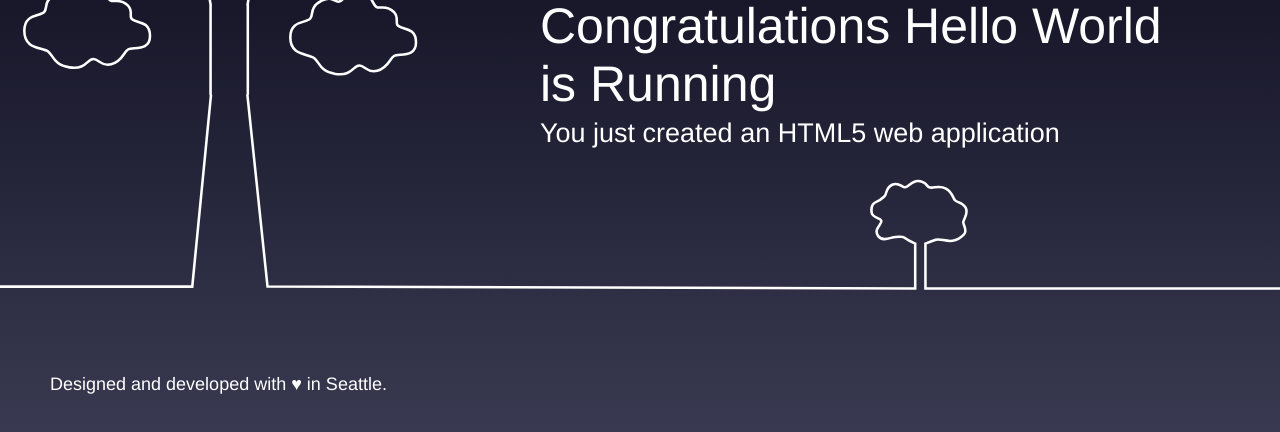
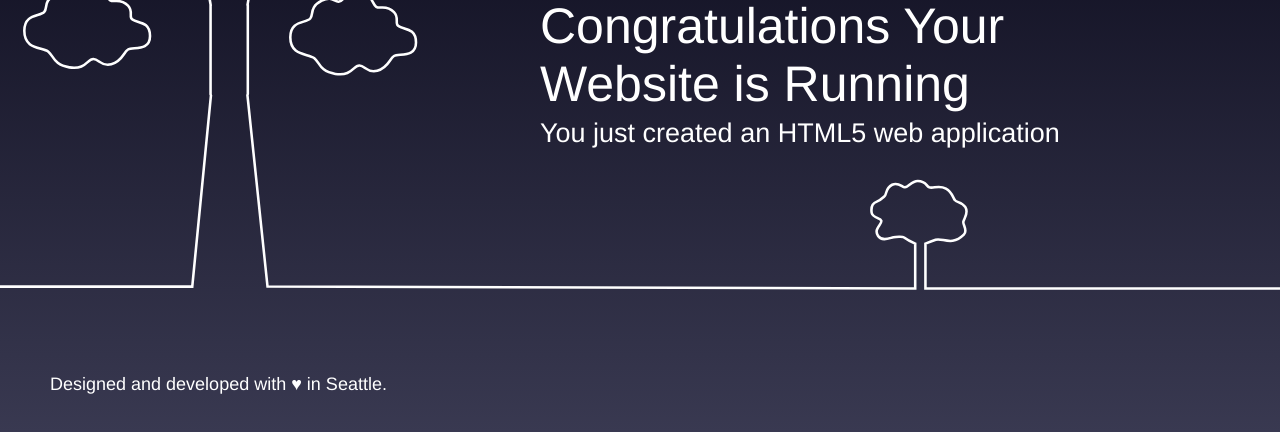
Before and after one commit to hiren1994/demo, a plain HTML site: page webpage/index.html in a window 1280 px wide. Shown: the part 356-788 px from the top of the page. Drawn offline with Linux system fonts and the light colour scheme.

Commit message:
Update index.html

```diff
--- a/webpage/index.html
+++ b/webpage/index.html
@@ -58,7 +58,7 @@
         <div class="message">
             <a class="twitter-link" href="http://twitter.com/home/?status=I%20created%20a%20project%20with%20AWS%20CodeStar!%20%23AWS%20%23AWSCodeStar%20https%3A%2F%2Faws.amazon.com%2Fcodestar"><img src="img/tweet.svg" /></a>
             <div class="text">
-                <h1>Congratulations Hello World is Running </h1>
+                <h1>Congratulations Your Website is Running </h1>
                 <h2>You just created an HTML5 web application</h2>
             </div>
         </div>
```
